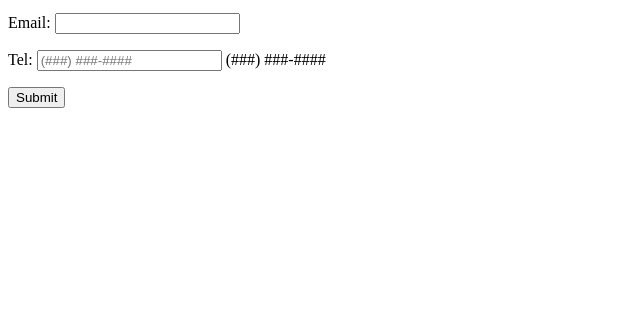
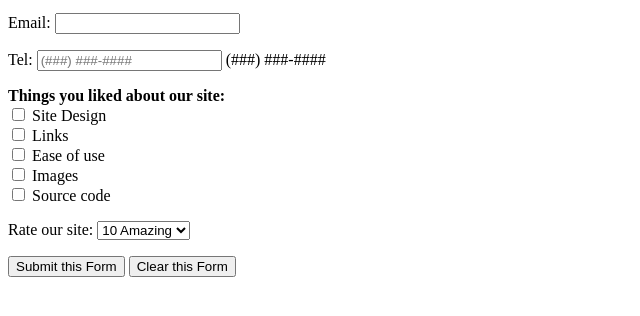
Before and after one commit to gmu-mis-412/daves_donuts, a plain HTML site: page www/contact.html in a window 1280 px wide. Shown: the part 104-420 px from the top of the page, without its empty margins (0-640 px from the left). Drawn offline with Linux system fonts and the light colour scheme.

Commit message:
contact example for class.

```diff
--- a/www/contact.html
+++ b/www/contact.html
@@ -12,24 +12,64 @@
 			<p>
 				<label>
 					Name:
-					<input type="text" name="name">
+					<input type="text" name="name" required>
 				</label>
 			</p>
 			<p>
 				<label>
 					Email:
-					<input type="text" name="email_address">
+					<input type="text" name="email_address" required>
 				</label>
 			</p>
 		     <p>
 		        <label>Tel:
-		           <input type = "tel" placeholder = "(###) ###-####"
+		           <input name="telephone" type = "tel" placeholder = "(###) ###-####"
 		              pattern = "\(\d{3}\) +\d{3}-\d{4}" required />
 		              (###) ###-####
 		        </label>
 		     </p>
+
 			<p>
-				<input type="submit">
+				<strong>Things you liked about our site:</strong><br>
+
+				<label>
+					<input name = "thingsliked" type = "checkbox" value = "Design"> Site Design
+				</label><br>
+				<label>
+					<input name = "thingsliked" type = "checkbox" value = "Links"> Links
+				</label><br>
+				<label>
+					<input name = "thingsliked" type = "checkbox" value = "Ease"> Ease of use
+				</label><br>
+				<label>
+					<input name = "thingsliked" type = "checkbox" value = "Images"> Images
+				</label><br>
+				<label>
+					<input name = "thingsliked" type = "checkbox" value = "Code"> Source code
+				</label><br>
+			</p>
+
+	         <p>
+	            <label>Rate our site:
+	               <select name = "rating" required>
+	                  <option value="10">10 Amazing</option>
+	                  <option value="9">9</option>
+	                  <option value="8">8</option>
+	                  <option value="7">7</option>
+	                  <option value="6">6</option>
+	                  <option value="5">5</option>
+	                  <option value="4">4</option>
+	                  <option value="3">3</option>
+	                  <option value="2">2</option>
+	                  <option value="1">1</option>
+	                  <option value="0">Awful</option>
+	               </select>
+	            </label>
+	         </p>
+
+			<p>
+            <input type="submit" value="Submit this Form" />
+            <input type="reset" value="Clear this Form" />
 			</p>
 		</form>
 
```
